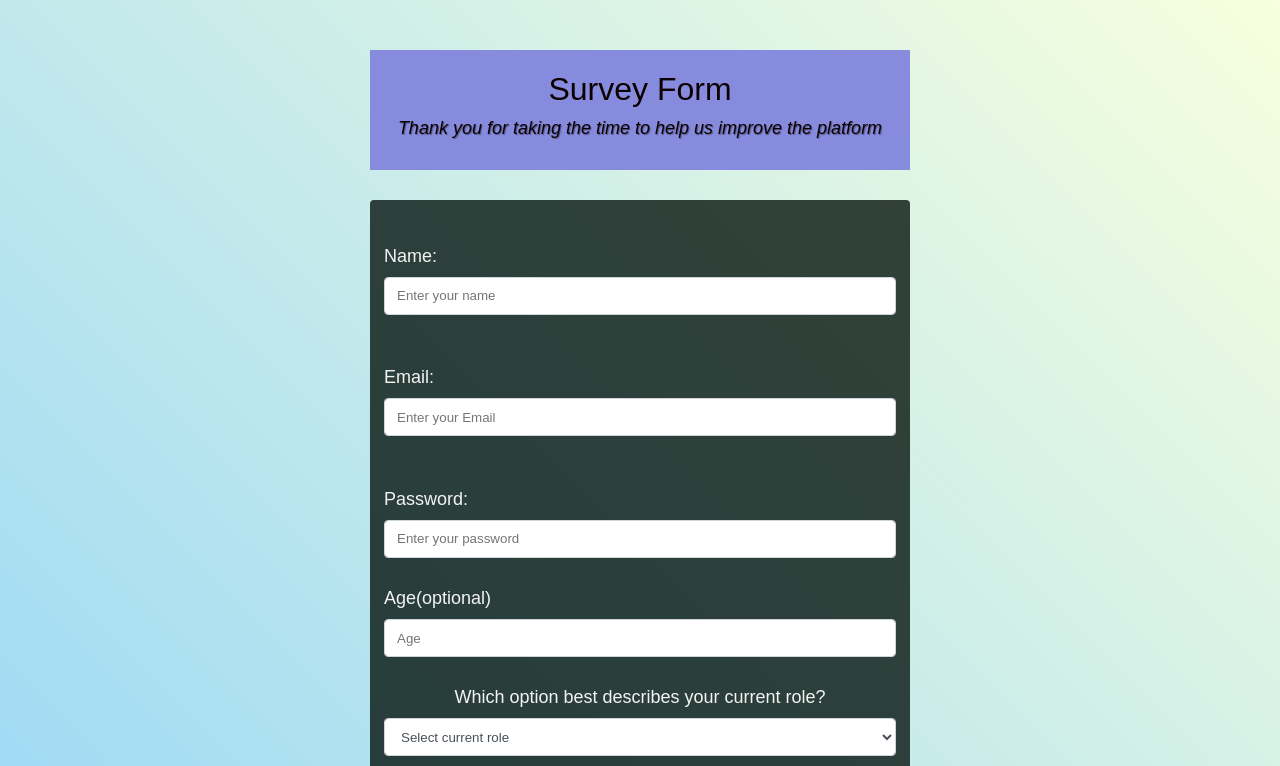
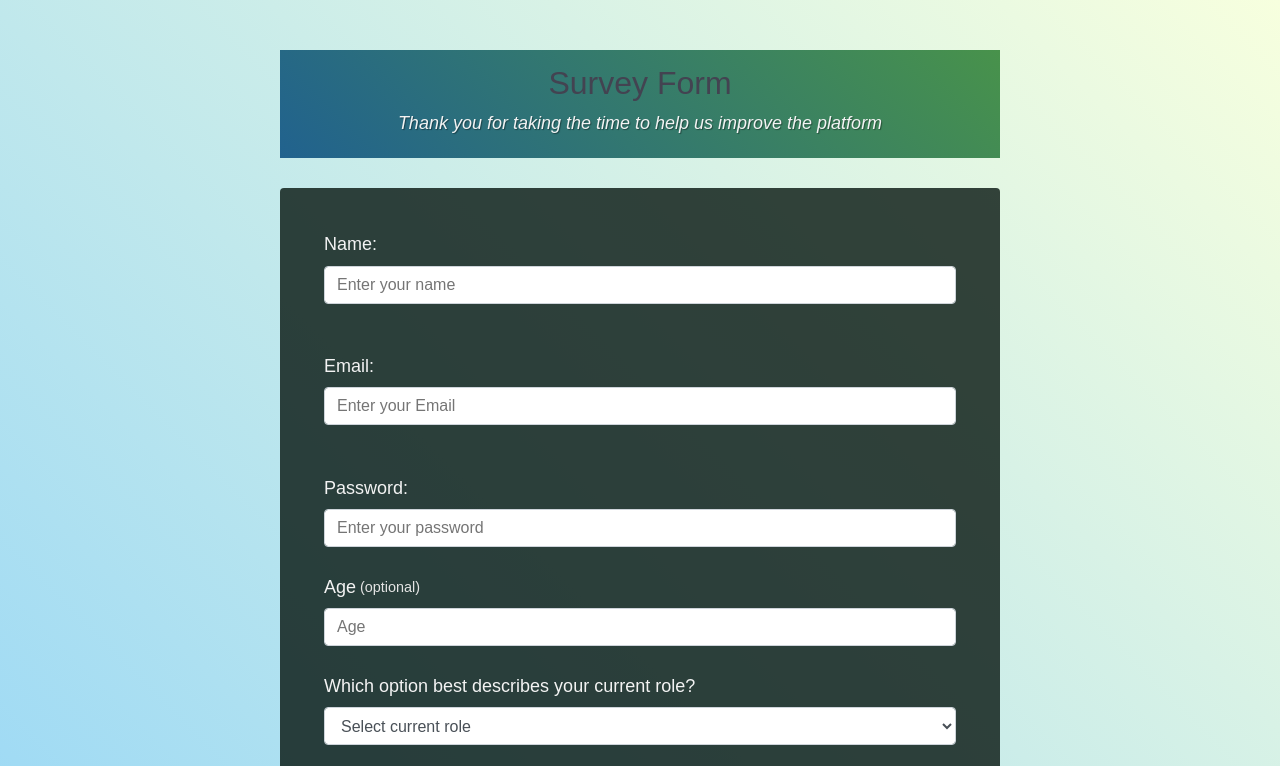
Before and after one commit to satyasaadhika/From.github.io, a plain HTML site: page index.html in a window 1280 px wide. Shown: the top 766 px of the page. Drawn offline with Linux system fonts and the light colour scheme.

Commit message:
Update style.css

```diff
--- a/style.css
+++ b/style.css
@@ -1,3 +1,27 @@
+:root {
+        --color-white: #f3f3f3;
+        --color-darkblue:#1b1b32;
+        --color-darkblue-alpha: rgba(5, 21, 14, 0.8);
+        --color-green: #37af65;
+}
+
+*,
+*::before,
+*::after {
+         box-sizing: border-box;
+}
+
+body {
+  font-family: 'Poppins', sans-serif;
+  font-size: 1rem;
+  font-weight: 400;
+  line-height: 1.4;
+  background: linear-gradient(45deg, rgb(118, 201, 255), rgb(247, 255, 222));
+  color: var(--color-white);
+  margin: 0;
+}
+
+/* mobile friendly alternative to using background-attachment: fixed */
 body::before {
   content: '';
   position: fixed;
@@ -11,42 +35,22 @@ body::before {
   background-position: center;
 
 }
-:root {
-        --color-white: #f3f3f3;
-        --color-darkblue:#1b1b32;
-        --color-darkblue-alpha: rgba(5, 21, 14, 0.8);
-        --color-green: #281387;
-}
-
-*,
-*::before,
-*::after {
-         box-sizing: border-box;
-}
-body {
-        font-family: 'Poppins', sans-serif;
-        font-size: 1rem;
-        font-weight: 400;
-        line-height: 1.4;
-        color: var(--color-white);
-        margin: 0;
-        background: linear-gradient(45deg, rgb(118, 201, 255), rgb(247, 255, 222));
-
-}
 h1 {
         font-weight: 400;
         line-height: 1.2;
+        color: #434351;
 }
 
 p {
         font-size: 1.125rem;
 }
+
 h1,
 p {
         margin-top: 0;
         margin-bottom: 0.5rem;
-        text-align: center;
 }
+
 label {
         display: flex;
         align-items: center;
@@ -54,14 +58,31 @@ label {
         margin-bottom: 0.5rem;
 }
 
+input,
+button,
+select,
+textarea {
+  margin: 0;
+  font-family: inherit;
+  font-size: inherit;
+  line-height: inherit;
+}
+
+button {
+  border: none;
+}
+
+.container {
+  width: 100%;
+  margin: 3.125rem auto 0 auto;
+}
+
 .header {
     padding: 0 0.625rem;
-    padding-top: 20px;
-    padding-bottom: 20px;
-    padding-left: none;
     margin-bottom: 1.875rem;
-    color:rgb(11, 1, 1);
-    background-color: rgb(135, 139, 222);
+    padding-top: 2%;
+    padding-bottom: 2%;
+    background: linear-gradient(45deg, rgb(33, 98, 142), rgb(72, 146, 75));
 }
 
 .description {
@@ -70,10 +91,26 @@ label {
     text-shadow: 1px 1px 1px rgba(0, 0, 0, 0.4);
 }
 
+.clue {
+  margin-left: 0.25rem;
+  font-size: 0.9rem;
+  color: #e4e4e4;
+}
+
+.text-center {
+  text-align: center;
+}
+/*form*/
 form {
     background: var(--color-darkblue-alpha);
     padding: 2.5rem 0.625rem;
     border-radius: 0.25rem;
+}
+
+@media (min-width: 480px) {
+  form {
+    padding: 2.5rem;
+  }
 }
 .form-control {
     display: block;
@@ -90,7 +127,15 @@ label {
 .form-group {
     margin: 0 auto 1.25rem auto;
     padding: 0.25rem;
+
 }
+
+.form-control:focus {
+  border-color: #80bdff;
+  outline: 0;
+  box-shadow: 0 0 0 0.2rem rgba(0, 123, 255, 0.25);
+}
+
 .input-radio,
 .input-checkbox {
    display: inline-block;
@@ -104,9 +149,7 @@ label {
    padding: 0.625rem;
    resize: vertical;
 }
-  button {
-   border: none;
-}
+
  .submit-button {
   display: block;
   width: 100%;
@@ -116,14 +159,14 @@ label {
   border-radius: 2px;
   cursor: pointer;
 }
+@media (min-width: 576px) {
   .container {
-  width: 100%;
-  margin: 3.125rem auto 0 auto;
     max-width: 540px;
   }
+}
 
- .form-control:focus {
-    border-color: #80bdff;
-    outline: 0;
-    box-shadow: 0 0 0 0.2rem rgba(0, 123, 255, 0.25);
+@media (min-width: 768px) {
+  .container {
+    max-width: 720px;
   }
+}
```
Lines whose indentation alone changed are shown as unchanged.
